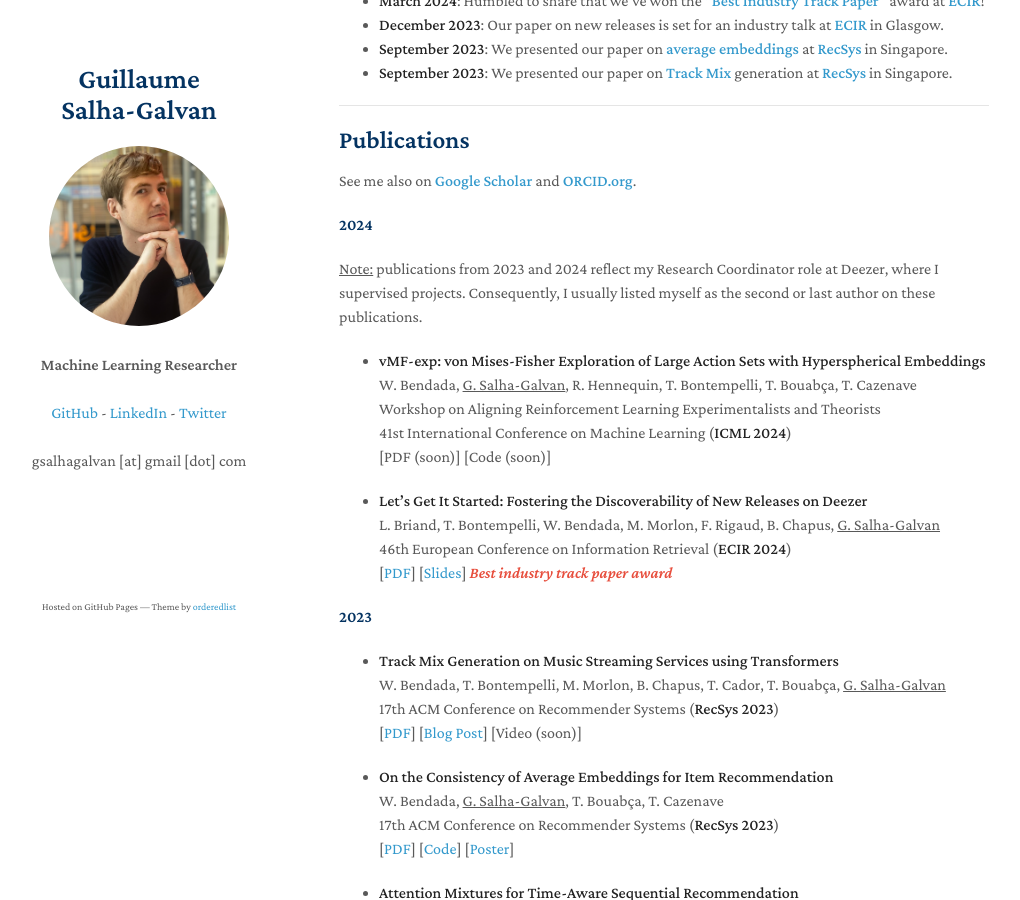
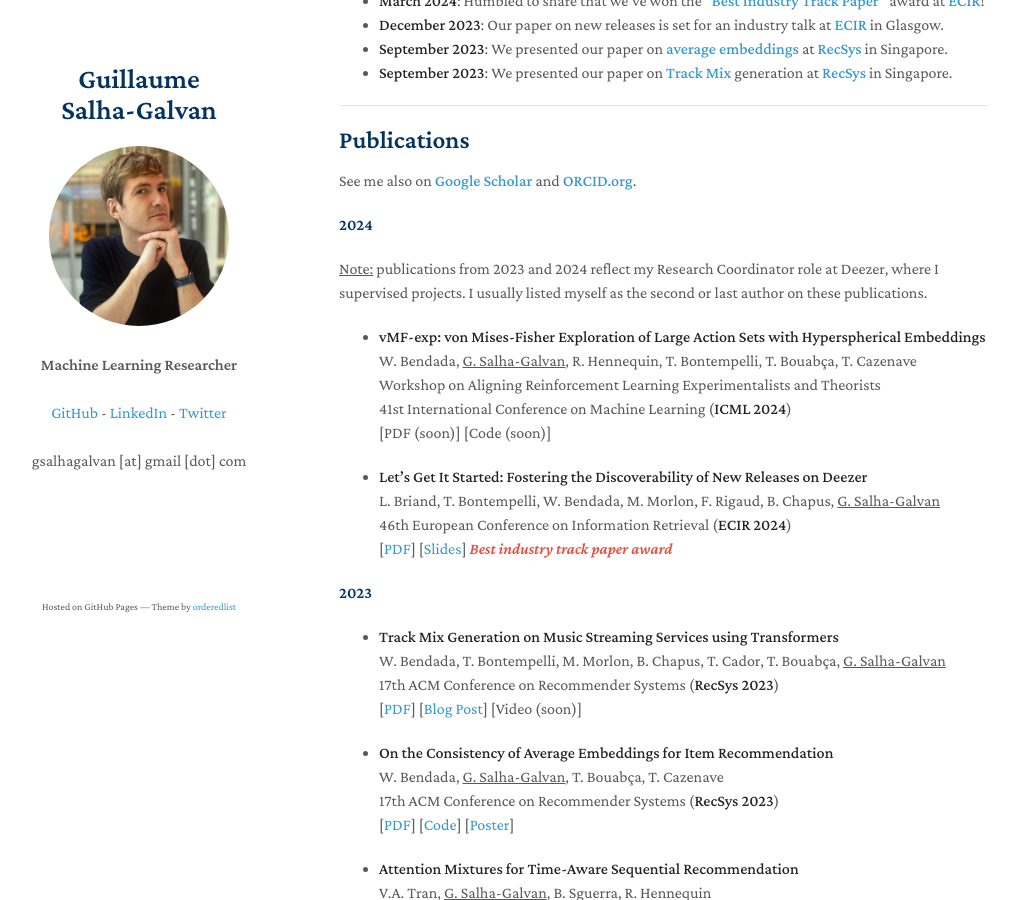
Before and after one commit to GuillaumeSalhaGalvan/GuillaumeSalhaGalvan.github.io, a Jekyll site: the page built from index.md, in a window 1280 px wide and 900 px high, scrolled down 751 px. Shown: the whole window, without its empty margins (131-1151 px from the left). Built offline with Jekyll 4.4.1, drawn with Linux system fonts in a browser that asks for light colours; our own code applies the rules of GitHub Pages for plain Markdown files; a script that is not in the unit is left out.

Commit message:
Update index.md

```diff
--- a/index.md
+++ b/index.md
@@ -34,7 +34,7 @@
 
 #### 2024
 
-<ins>Note:</ins> publications from 2023 and 2024 reflect my Research Coordinator role at Deezer, where I supervised projects. Consequently, I usually listed myself as the second or last author on these publications.
+<ins>Note:</ins> publications from 2023 and 2024 reflect my Research Coordinator role at Deezer, where I supervised projects. I usually listed myself as the second or last author on these publications.
 
 - **vMF-exp: von Mises-Fisher Exploration of Large Action Sets with Hyperspherical Embeddings** <br>
 W. Bendada, <ins>G. Salha-Galvan</ins>, R. Hennequin, T. Bontempelli, T. Bouabça, T. Cazenave <br>
```
